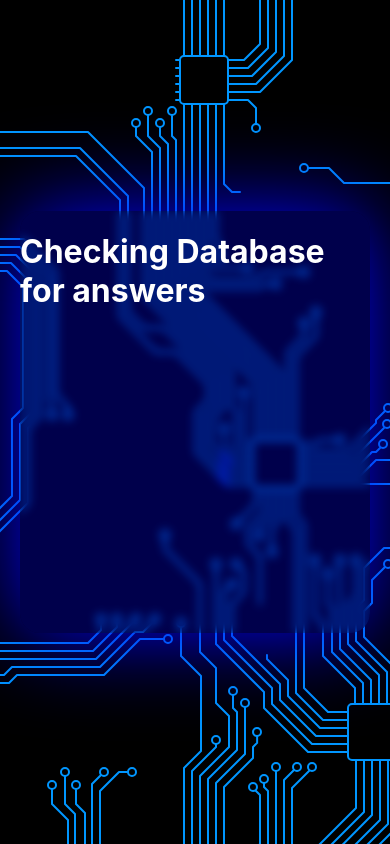
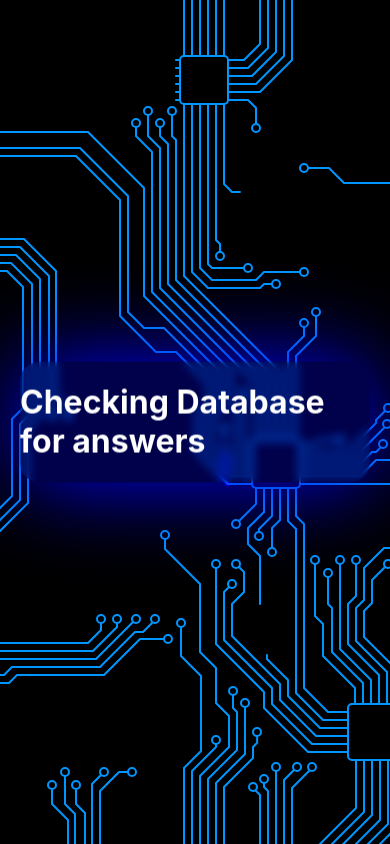
Before and after one commit to manaschubby/arg, a Next.js app: page /login in a window 390 px wide. Built offline with nearby package versions, Linux system fonts and the light colour scheme; no server answers.

Commit message:
height added

```diff
--- a/pages/login/login.css
+++ b/pages/login/login.css
@@ -66,5 +66,6 @@
 @media (max-width: 700px) {
     .center-main{
         width: 350px;
+        height: max-content;
     }
 }
```
